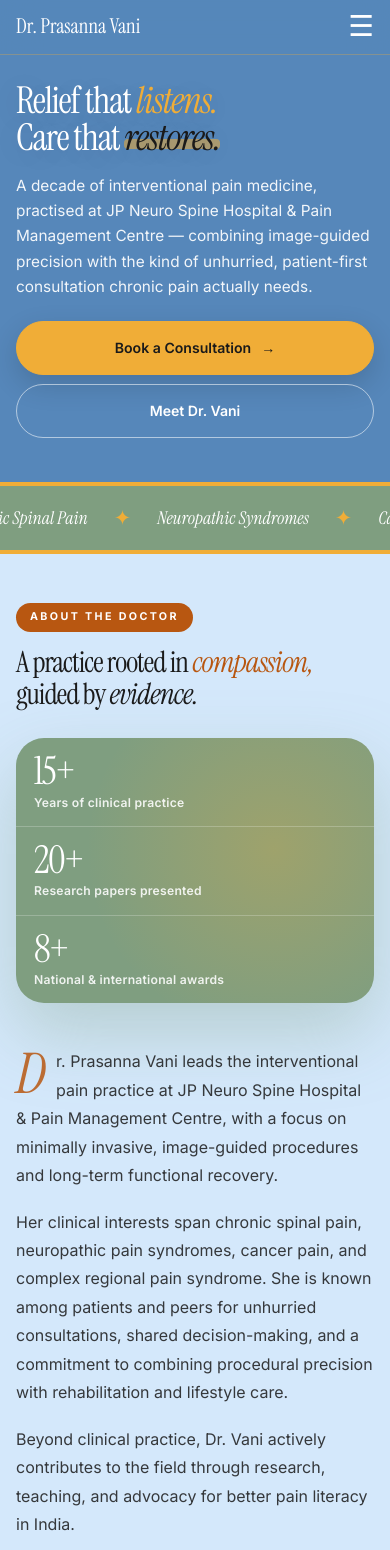
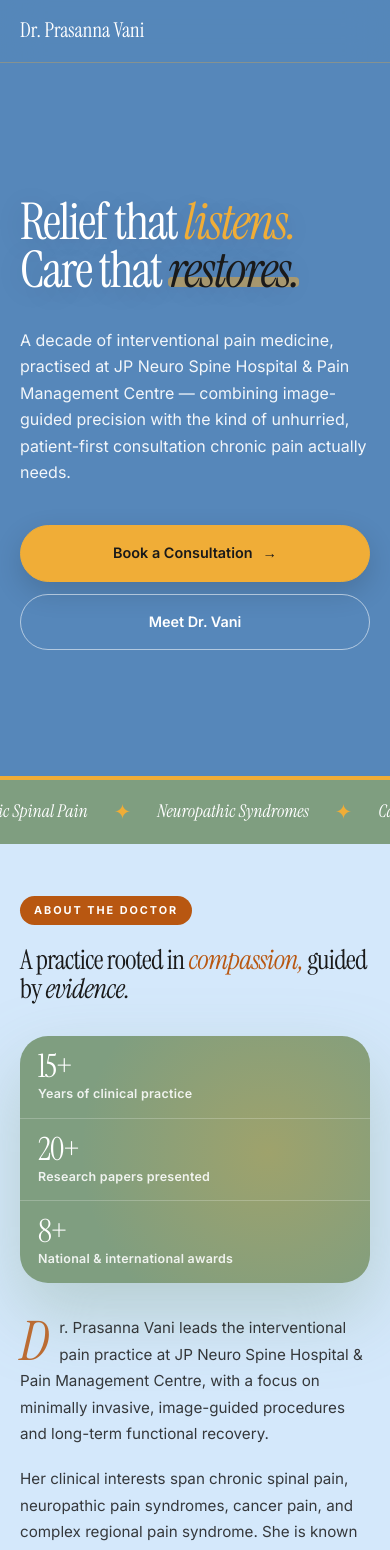
Before and after one commit to JASWANT2001/drprasannavani, a React (Vite) app: page / in a window 390 px wide. Shown: the top 1550 px of the page. Built offline with nearby package versions, Linux system fonts and the light colour scheme.

Commit message:
mobile responsive

```diff
--- a/src/components/Hero.jsx
+++ b/src/components/Hero.jsx
@@ -2,7 +2,7 @@ export default function Hero() {
   return (
     <header className="hero">
       <div className="wrap hero-grid">
-        <div>
+        <div className="hero-text">
           <h1>
             Relief that <span className="italic-gold">listens.</span>
             <br />
@@ -37,6 +37,27 @@ export default function Hero() {
           </div>
         </div>
       </div>
+
+      <div className="hero-marquee" aria-hidden="true">
+        <div className="marquee-track">
+          <span>
+            Chronic Spinal Pain <i className="star">✦</i>{' '}
+            Neuropathic Syndromes <i className="star">✦</i>{' '}
+            Cancer Pain <i className="star">✦</i>{' '}
+            CRPS <i className="star">✦</i>{' '}
+            Headache Disorders <i className="star">✦</i>{' '}
+            Image-Guided Interventions <i className="star">✦</i>
+          </span>
+          <span>
+            Chronic Spinal Pain <i className="star">✦</i>{' '}
+            Neuropathic Syndromes <i className="star">✦</i>{' '}
+            Cancer Pain <i className="star">✦</i>{' '}
+            CRPS <i className="star">✦</i>{' '}
+            Headache Disorders <i className="star">✦</i>{' '}
+            Image-Guided Interventions <i className="star">✦</i>
+          </span>
+        </div>
+      </div>
     </header>
   )
 }
--- a/src/components/Marquee.jsx
+++ b/src/components/Marquee.jsx
@@ -1,6 +1,6 @@
 export default function Marquee() {
   return (
-    <div className="marquee" aria-hidden="true">
+    <div className="marquee marquee-standalone" aria-hidden="true">
       <div className="marquee-track">
         <span>
           Chronic Spinal Pain <i className="star">✦</i>{' '}
--- a/src/components/Navbar.jsx
+++ b/src/components/Navbar.jsx
@@ -1,42 +1,35 @@
 import { useState, useEffect } from 'react'
+
+const NAV_ITEMS = [
+  { href: '#about',       label: 'About' },
+  { href: '#papers',      label: 'Research Papers' },
+  { href: '#awards',      label: 'Awards & Honours' },
+  { href: '#memberships', label: 'Memberships' },
+  { href: '#pain-app',    label: 'Pain App' },
+  { href: '#partner',     label: 'Partner Hospital' },
+  { href: '#centre',      label: 'Pain Centre' },
+]
 
 export default function Navbar() {
   const [scrolled, setScrolled] = useState(false)
-  const [menuOpen, setMenuOpen] = useState(false)
 
   useEffect(() => {
-    const handler = () => setScrolled(window.scrollY > 40)
-    window.addEventListener('scroll', handler, { passive: true })
-    return () => window.removeEventListener('scroll', handler)
+    const h = () => setScrolled(window.scrollY > 40)
+    window.addEventListener('scroll', h, { passive: true })
+    return () => window.removeEventListener('scroll', h)
   }, [])
-
-  const closeMenu = () => setMenuOpen(false)
 
   return (
     <nav id="topnav" className={scrolled ? 'scrolled' : ''}>
       <div className="nav-inner">
         <a href="#" className="logo"><b>Dr. Prasanna Vani</b></a>
-
-        <div className={`nav-links${menuOpen ? ' open' : ''}`} id="navLinks">
-          <a href="#about"       onClick={closeMenu}>About</a>
-          <a href="#papers"      onClick={closeMenu}>Papers</a>
-          <a href="#awards"      onClick={closeMenu}>Awards</a>
-          <a href="#memberships" onClick={closeMenu}>Memberships</a>
-          <a href="#pain-app"    onClick={closeMenu}>Pain App</a>
-          <a href="#partner"     onClick={closeMenu}>Partner</a>
-          <a href="#centre"      onClick={closeMenu}>Centre</a>
-          <a href="#contact"     onClick={closeMenu} className="cta-nav mobile-cta">Book Consultation</a>
+        <div className="nav-links">
+          {NAV_ITEMS.map(item => (
+            <a key={item.href} href={item.href} className="nav-item">{item.label}</a>
+          ))}
         </div>
-
         <div className="nav-right">
-          <a href="#contact" className="cta-nav desktop-cta">Book Consultation</a>
-          <button
-            className="hamburger"
-            aria-label="Menu"
-            onClick={() => setMenuOpen(o => !o)}
-          >
-            ☰
-          </button>
+          <a href="#contact" className="cta-nav">Book Consultation</a>
         </div>
       </div>
     </nav>
--- a/src/index.css
+++ b/src/index.css
@@ -23,23 +23,41 @@ h1,h2,h3,h4,.serif{font-family:var(--display);font-weight:400;letter-spacing:-.0
 .wrap{max-width:1560px;margin:0 auto;padding:0 56px}
 
 /* ============ NAV ============ */
-nav{position:fixed;top:0;left:0;right:0;z-index:100;background:rgba(86,135,186,.75);backdrop-filter:blur(20px);-webkit-backdrop-filter:blur(20px);border-bottom:1px solid rgba(240,173,55,.3);transition:all .3s}
+nav{position:fixed;top:0;left:0;right:0;z-index:300;background:rgba(86,135,186,.75);backdrop-filter:blur(20px);-webkit-backdrop-filter:blur(20px);border-bottom:1px solid rgba(240,173,55,.3);transition:all .3s}
 nav.scrolled{background:rgba(86,135,186,.95);box-shadow:0 4px 24px rgba(0,0,0,.15)}
 .nav-inner{max-width:1560px;margin:0 auto;padding:16px 56px;display:grid;grid-template-columns:1fr auto 1fr;align-items:center}
 .logo{font-family:var(--display);font-size:1.5rem;color:var(--white);display:flex;align-items:center;gap:10px}
 .logo b{font-weight:400}
 .logo .dot{width:10px;height:10px;border-radius:50%;background:var(--gold);box-shadow:0 0 16px var(--gold);animation:glow 2s infinite}
 @keyframes glow{0%,100%{box-shadow:0 0 16px var(--gold)}50%{box-shadow:0 0 28px var(--gold)}}
-.nav-links{display:flex;gap:28px;align-items:center}
-.nav-links a{font-size:1.2rem;font-weight:400;font-family:var(--display);color:var(--white);transition:color .2s;position:relative}
-.nav-links a:hover{color:var(--gold)}
-.nav-links a:not(.cta-nav)::after{content:'';position:absolute;left:0;bottom:-6px;width:0;height:2px;background:var(--gold);transition:width .25s}
-.nav-links a:not(.cta-nav):hover::after{width:100%}
+/* Desktop nav */
+.nav-links{display:flex;gap:28px;align-items:center;justify-content:center}
+.nav-links .nav-item{font-size:1.1rem;font-weight:400;font-family:var(--display);color:var(--white);transition:color .2s;position:relative;text-decoration:none}
+.nav-links .nav-item:hover{color:var(--gold)}
+.nav-links .nav-item::after{content:'';position:absolute;left:0;bottom:-6px;width:0;height:2px;background:var(--gold);transition:width .25s}
+.nav-links .nav-item:hover::after{width:100%}
+/* mobile sidebar — hidden on desktop */
+.mob-sidebar,.mob-overlay,.fn-overlay{display:none}
 .cta-nav{background:var(--gold);color:var(--ink)!important;padding:12px 24px;border-radius:100px;font-weight:700;font-size:.82rem;transition:.2s;box-shadow:0 6px 18px rgba(0,0,0,.18);border:1.5px solid var(--gold)}
 .cta-nav:hover{background:transparent;color:var(--gold)!important;border-color:var(--gold);box-shadow:none}
 .nav-right{display:flex;justify-content:flex-end;align-items:center;gap:14px}
 .mobile-cta{display:none!important}
-.hamburger{display:none;background:none;border:none;color:var(--white);font-size:1.8rem;cursor:pointer;line-height:1}
+/* Animated hamburger — 3 bars → X */
+.hamburger{
+  display:none;background:none;border:none;cursor:pointer;
+  width:28px;height:20px;
+  flex-direction:column;justify-content:space-between;
+  padding:0;flex-shrink:0;
+}
+.hamburger span{
+  display:block;width:100%;height:2px;
+  background:var(--white);border-radius:2px;
+  transition:transform .3s cubic-bezier(.4,0,.2,1), opacity .25s, width .3s;
+  transform-origin:center;
+}
+.hamburger.active span:nth-child(1){transform:translateY(9px) rotate(45deg)}
+.hamburger.active span:nth-child(2){opacity:0;transform:scaleX(0)}
+.hamburger.active span:nth-child(3){transform:translateY(-9px) rotate(-45deg)}
 
 /* ============ COMMON ============ */
 section{position:relative;overflow:hidden}
@@ -106,6 +124,7 @@ section{position:relative;overflow:hidden}
 .f2 .label{color:rgba(255,255,255,.95)}
 .f2 .deco{color:var(--white)}
 @keyframes float{0%,100%{transform:translateY(0) rotate(var(--rot,0deg))}50%{transform:translateY(-14px) rotate(var(--rot,0deg))}}
+.hero-marquee{display:none;overflow:hidden;background:var(--green);padding:20px 0;border-top:4px solid var(--gold);width:100%}
 
 /* ============ GREEN MARQUEE ============ */
 .marquee{background:var(--green);color:var(--white);overflow:hidden;padding:22px 0;border-top:4px solid var(--gold);border-bottom:4px solid var(--gold)}
@@ -301,10 +320,19 @@ footer .wrap{position:relative;z-index:1}
 
 /* ============ RESPONSIVE ============ */
 
+/* ── Tablet ≤1199px — nav compression ─────── */
+@media(max-width:1199px){
+  .nav-links{gap:22px}
+  .nav-links .nav-item{font-size:.95rem}
+}
+
 /* ── Small laptops ≤1100px ──────────────────── */
 @media(max-width:1100px){
   .wrap{padding:0 40px}
   .nav-inner{padding:16px 40px}
+  .nav-links{gap:14px}
+  .nav-links .nav-item{font-size:.86rem}
+  .cta-nav{padding:10px 18px;font-size:.78rem}
   .hero-grid{gap:60px}
   .about-grid{gap:60px}
   .app-grid{gap:60px}
@@ -314,7 +342,15 @@ footer .wrap{position:relative;z-index:1}
 
 /* ── Tablet landscape ≤900px ────────────────── */
 @media(max-width:900px){
-  .hero-grid,.about-grid,.app-grid,.centre-grid,.contact-grid{grid-template-columns:1fr;gap:44px}
+  .nav-inner{grid-template-columns:1fr}
+  .nav-links{display:none}
+  .nav-right{display:none}
+  .hero-grid,.about-grid,.app-grid,.centre-grid,.contact-grid{grid-template-columns:1fr;gap:36px}
+  .app-grid{gap:64px}
+  .app-phone-col{order:-1;padding-top:36px}
+  .contact-grid .form-card{order:-1}
+  .contact-grid .cinfo{order:0}
+  .hero h1{font-size:clamp(4rem,11vw,6.5rem);line-height:1.0}
   .hero{padding:120px 0 70px;min-height:auto}
   .hero-visual{min-height:320px;margin-top:0}
   .portrait-card{width:min(260px,75%);margin:0 auto}
@@ -331,152 +367,209 @@ footer .wrap{position:relative;z-index:1}
   .centre-viz{min-height:auto}
 }
 
-/* ── Hamburger + tablet portrait ≤768px ─────── */
+/* ── Mobile ≤768px ──────────────────────────────── */
 @media(max-width:768px){
-  .nav-inner{padding:13px 28px;grid-template-columns:1fr 1fr}
-  .nav-links{display:none;position:absolute;top:100%;left:0;right:0;background:var(--blue);flex-direction:column;padding:22px 28px;gap:14px;border-top:2px solid var(--gold);box-shadow:0 16px 40px rgba(0,0,0,.2);z-index:200}
-  .nav-links.open{display:flex}
-  .hamburger{display:block}
-  .desktop-cta{display:none}
-  .mobile-cta{display:flex!important}
-  .nav-links a{font-size:1rem;padding:4px 0}
+  /* ====== Navbar2 - Hidden ======
+  html{scroll-padding-top:120px}
+  .nav-inner{
+    display:flex;flex-wrap:wrap;align-items:center;
+    padding:12px 24px 0;gap:0;
+  }
+  .logo{flex:1;font-size:1.3rem}
+  .nav-right{display:flex;flex-shrink:0}
+  .cta-nav{padding:8px 14px;font-size:.74rem;letter-spacing:0}
+  .nav-links{
+    flex:0 0 100%;order:3;
+    justify-content:flex-start;gap:0;
+    overflow-x:auto;-webkit-overflow-scrolling:touch;scrollbar-width:none;
+    border-top:1px solid rgba(255,255,255,.18);
+    padding:8px 0 10px;margin-top:8px;
+  }
+  .nav-links::-webkit-scrollbar{display:none}
+  .nav-links .nav-item{
+    white-space:nowrap;flex-shrink:0;
+    font-size:.76rem;padding:7px 12px;
+  }
+  ====== End Navbar2 ====== */
   .awards-grid{grid-template-columns:1fr 1fr}
   .mem-grid{grid-template-columns:repeat(3,1fr)}
   .partner-grid{grid-template-columns:1fr}
 }
 
-/* ── Large phones ≤680px ────────────────────── */
+/* ═══════════════════════════════════════════════
+   MOBILE TYPOGRAPHY — set once here, consistent
+   across all phone sizes.
+   Scale:
+     H1 hero  : clamp(2.6rem, 12vw, 4rem)
+     H2 section: clamp(1.7rem, 6vw, 2.1rem)
+     H3 card  : 1.05rem
+     lead text: 1rem
+     body text: 0.95rem
+     small    : 0.82rem
+     tag/label: 0.68rem
+   ═══════════════════════════════════════════════ */
+
+/* ── Large phones ≤680px  (typography foundation) ── */
 @media(max-width:680px){
   .wrap{padding:0 20px}
-  .nav-inner{padding:12px 20px}
-  .sec-sky{padding:56px 0}
+  .nav-inner{padding:10px 20px 0}
+  .sec-sky{padding:60px 0}
   footer{padding:52px 0 26px}
-  .sec-head{margin-bottom:28px}
-  .sec-head .tag{font-size:.67rem;padding:6px 14px;margin-bottom:14px}
-  .sec-head h2{font-size:clamp(1.9rem,7vw,2.8rem);line-height:1.1}
-  .sec-head .sub{font-size:.93rem;margin-top:12px}
+
+  /* Section heads — 40px below heading matches all grid gaps */
+  .sec-head{margin-bottom:40px}
+  .sec-head .tag{font-size:.68rem;letter-spacing:.18em;padding:6px 14px;margin-bottom:20px}
+  .sec-head h2{font-size:clamp(1.7rem,6vw,2.1rem);line-height:1.08;letter-spacing:-.025em}
+  .sec-head .sub{font-size:.95rem;margin-top:16px;line-height:1.65}
+
+  /* All major content gaps = 40px (equals sec-head margin-bottom) */
+  .about-grid,.app-grid,.centre-grid,.contact-grid{gap:40px}
+  .treat-grid{gap:20px}
+  .awards-grid,.mem-grid,.partner-grid{gap:16px}
+
+  /* Buttons */
+  .btn{padding:14px 26px;font-size:.9rem}
 
   /* Hero */
   .hero{padding:94px 0 50px}
+  .hero-grid{text-align:left}
   .hero-visual{min-height:240px}
   .portrait-card{width:min(210px,68%)}
   .f1,.f2{display:none}
-  .hero-lead{font-size:1.02rem;margin-bottom:26px;max-width:100%}
-  .hero-actions{gap:10px}
+  .hero h1{font-size:clamp(2.8rem,10.5vw,4.2rem);line-height:1.0}
+  .hero-lead{font-size:1rem;line-height:1.65;margin-bottom:28px;max-width:100%}
+  .hero-actions{align-items:stretch;gap:10px}
 
-  /* About — stat stack */
+  /* About */
   .stat-row{padding:18px 24px;flex-direction:column;align-items:flex-start;gap:3px}
-  .stat-row .num{font-size:clamp(2.4rem,8vw,3.2rem)}
-  .stat-row .lbl{text-align:left;max-width:100%;font-size:.76rem;letter-spacing:.02em}
-  .about-text p:first-child::first-letter{font-size:4rem;padding:6px 12px 0 0}
+  .stat-row .num{font-size:clamp(2rem,7.5vw,2.6rem)}
+  .stat-row .lbl{text-align:left;max-width:100%;font-size:.78rem;letter-spacing:.02em}
+  .about-text p{font-size:.95rem;line-height:1.75;margin-bottom:18px}
+  .about-text p:first-child::first-letter{font-size:3.8rem;padding:6px 12px 0 0}
   .specialties{gap:7px;margin-top:20px}
-  .specialties span{padding:7px 14px;font-size:.77rem}
+  .specialties span{padding:7px 14px;font-size:.78rem}
 
   /* Papers */
   .paper-trigger{padding:22px 0;gap:14px}
-  .paper-ttl{font-size:.98rem;line-height:1.35}
+  .paper-ttl{font-size:.97rem;line-height:1.38}
   .pyr{font-size:1.1rem}
   .paper-arrow{font-size:1.1rem}
   .acc-open .paper-body{max-height:240px}
   .paper-body-inner{padding:4px 0 22px;gap:12px}
+  .paper-venue{font-size:.88rem}
+  .pill{font-size:.64rem;padding:6px 14px}
 
   /* Awards */
   .awards-grid{grid-template-columns:1fr 1fr}
   .award{min-height:auto;padding:24px 18px}
   .ribbon{font-size:1.5rem;margin-bottom:14px}
-  .award h3{font-size:1rem;line-height:1.3}
-  .award p{font-size:.83rem}
-  .yr-tag{font-size:.67rem;padding:5px 12px;margin-top:14px}
+  .award h3{font-size:1.05rem;line-height:1.3}
+  .award p{font-size:.85rem;line-height:1.58}
+  .yr-tag{font-size:.68rem;padding:5px 12px;margin-top:14px}
 
   /* Memberships */
   .mem-grid{grid-template-columns:1fr 1fr}
   .mem{padding:24px 18px}
   .mem .gk{font-size:2rem;margin-bottom:10px}
-  .mem b{font-size:1rem}
-  .mem small{font-size:.8rem}
+  .mem b{font-size:1.05rem}
+  .mem small{font-size:.82rem}
 
   /* Pain App */
-  .app-grid{gap:32px}
+  .app-phone-col{padding-top:20px;padding-bottom:20px}
   .feature{gap:16px;padding:22px 0}
   .fnum{font-size:1.8rem;min-width:44px}
-  .feature b{font-size:1.1rem;margin-bottom:4px}
-  .feature p{font-size:.9rem}
-  .app-cta{gap:10px}
+  .feature b{font-size:1.05rem;margin-bottom:4px}
+  .feature p{font-size:.92rem;line-height:1.65}
+  .app-cta{gap:10px;justify-content:center}
+  .app-cta .btn{font-size:.8rem;padding:10px 18px}
+  .app-cta .btn-ghost-d{display:none}
   .phone{width:min(280px,80vw);margin-top:0}
   .phone-screen{min-height:450px;padding:42px 18px 22px}
-  .phone-screen h3{font-size:1.2rem}
+  .phone-screen h3{font-size:1.15rem}
+  .ph-tag{font-size:.64rem}
+  .entry b{font-size:.9rem}
+  .entry small{font-size:.74rem}
 
   /* Partner */
   .partner-grid{grid-template-columns:1fr}
   .pcard{min-height:auto;padding:28px 22px}
+  .pcard .pn{font-size:1rem}
+  .pcard h3{font-size:1.2rem}
+  .pcard p{font-size:.92rem}
   .pcard .arr{width:38px;height:38px;font-size:1rem;top:26px;right:22px}
-  .pcard h3{font-size:1.2rem}
 
   /* Centre */
   .treat-grid{grid-template-columns:1fr}
   .treat{padding:26px 20px}
-  .treat .rn{font-size:2.1rem;margin-bottom:14px}
+  .treat .rn{font-size:2rem;margin-bottom:14px}
+  .treat b{font-size:1.05rem}
+  .treat small{font-size:.82rem}
   .centre-viz{min-height:auto;padding:28px 24px}
-  .centre-viz h3{font-size:1.9rem}
-  .centre-viz .equips{gap:6px;font-size:.84rem}
+  .centre-viz h3{font-size:1.85rem}
+  .centre-viz .equips{gap:6px;font-size:.85rem}
 
   /* Contact */
-  .contact-grid{gap:26px}
   .cinfo .crow{padding:18px 0;gap:14px}
   .cinfo .icon-c{width:42px;height:42px;font-size:.95rem;border-radius:12px}
-  .cinfo .cv{font-size:1.08rem}
-  .cinfo .cl{font-size:.62rem}
+  .cinfo .cl{font-size:.64rem;letter-spacing:.18em}
+  .cinfo .cv{font-size:1.1rem}
   .form-card{padding:28px 20px}
-  .form-title{font-size:1.35rem;margin-bottom:20px}
+  .form-title{font-size:1.3rem;margin-bottom:20px}
   .frow{grid-template-columns:1fr;gap:0}
+  .fg{margin-bottom:22px}
+  .fg label{font-size:.66rem;margin-bottom:8px}
+  .fg input,.fg select,.fg textarea{font-size:.95rem}
 
   /* Marquee */
   .marquee{padding:16px 0}
   .marquee-track{font-size:1.1rem;gap:26px}
   .marquee-track span{gap:26px}
+  .hero-marquee{padding:16px 0}
 
   /* Footer */
   .foot-grid{grid-template-columns:1fr 1fr;gap:28px;margin-bottom:36px}
-  .foot-grid .flogo{font-size:1.45rem;margin-bottom:12px}
-  .foot-grid p{font-size:.86rem;margin-bottom:10px}
-  .foot-grid h5{margin-bottom:14px;font-size:.68rem}
-  .foot-grid a{font-size:.86rem;margin-bottom:8px}
+  .foot-grid .flogo{font-size:1.4rem;margin-bottom:12px}
+  .foot-grid p{font-size:.88rem;line-height:1.65;margin-bottom:10px}
+  .foot-grid h5{font-size:.68rem;margin-bottom:14px}
+  .foot-grid a{font-size:.88rem;margin-bottom:8px}
   .accepting{font-size:.64rem;padding:7px 13px;gap:7px}
-  .foot-base{padding-top:20px;flex-direction:column;align-items:flex-start;gap:12px;font-size:.8rem}
+  .foot-base{padding-top:20px;flex-direction:column;align-items:flex-start;gap:12px;font-size:.82rem}
   .back-top{font-size:.68rem;padding:9px 18px}
 }
 
-/* ── Standard phones ≤480px ─────────────────── */
+/* ── Standard phones ≤480px  (layout only — typography inherits above) ── */
 @media(max-width:480px){
-  .wrap{padding:0 16px}
-  .nav-inner{padding:11px 16px}
+  .nav-inner{padding:15px 20px}
   .logo{font-size:1.28rem}
-  .sec-sky{padding:48px 0}
+  .sec-sky{padding:52px 0}
   footer{padding:44px 0 22px}
-  .sec-head h2{font-size:clamp(1.75rem,7.5vw,2.3rem)}
-  .sec-head .sub{font-size:.9rem}
+  .sec-head{margin-bottom:32px}
+  .sec-head h2{font-size:clamp(1.65rem,7vw,2rem)}
+  .about-grid,.app-grid,.centre-grid,.contact-grid{gap:32px}
+  .treat-grid{gap:16px}
 
-  /* Hero — portrait hidden, full-width CTA buttons */
-  .hero{padding:82px 0 44px}
-  .hero h1{font-size:clamp(2.2rem,9.5vw,3rem);margin-bottom:16px;line-height:1.01}
-  .hero-lead{font-size:.96rem;margin-bottom:22px}
-  .hero-actions{flex-direction:column;gap:9px;width:100%}
-  .hero-actions a{width:100%;justify-content:center;text-align:center;padding:15px 24px}
+  /* Hero — full-screen layout */
+  .hero{min-height:100svh;min-height:100dvh;padding:72px 0 0;flex-direction:column;align-items:stretch}
+  .hero .wrap.hero-grid{flex:1;align-content:center}
+  .hero-marquee{display:block}
+  .marquee-standalone{display:none}
+  .hero-grid{text-align:left}
+  .hero h1{font-size:clamp(2.6rem,13vw,4rem);margin-bottom:32px;line-height:.96}
+  .hero-lead{margin-bottom:40px}
+  .hero-actions{flex-direction:column;align-items:stretch;gap:12px;width:100%}
+  .hero-actions a{width:100%;justify-content:center;text-align:center;padding:16px 24px}
   .hero-visual{display:none}
 
   /* About */
   .stat-row{padding:14px 18px}
-  .about-text p:first-child::first-letter{font-size:3.5rem;padding:4px 10px 0 0}
-  .about-text p{font-size:1rem;margin-bottom:18px}
+  .about-text p:first-child::first-letter{font-size:3.4rem;padding:4px 10px 0 0}
   .specialties span{padding:6px 12px;font-size:.74rem}
 
   /* Papers */
   .paper-trigger{padding:18px 0;gap:10px}
-  .paper-ttl{font-size:.9rem}
-  .pyr{font-size:1rem}
   .acc-open .paper-body{max-height:260px}
 
-  /* Awards — single column */
+  /* Awards */
   .awards-grid{grid-template-columns:1fr}
   .award{padding:22px 16px}
   .ribbon{font-size:1.4rem;margin-bottom:12px}
@@ -488,41 +581,27 @@ footer .wrap{position:relative;z-index:1}
 
   /* Pain App */
   .feature{gap:14px;padding:18px 0}
-  .fnum{font-size:1.6rem;min-width:38px}
-  .feature b{font-size:1.05rem}
-  .feature p{font-size:.88rem}
-  .app-cta{flex-direction:column}
-  .app-cta a{width:100%;justify-content:center;padding:14px 22px}
+  .app-cta{flex-direction:row;flex-wrap:wrap}
+  .app-cta a{width:auto;padding:10px 16px;font-size:.78rem}
   .phone{width:min(260px,86vw)}
   .phone-screen{min-height:420px;padding:40px 16px 20px}
   .phone-screen h3{font-size:1.1rem;margin:8px 0 18px}
   .scale{gap:5px;margin-bottom:20px}
   .entry{padding:12px 14px;margin-bottom:8px}
-  .entry b{font-size:.88rem}
 
   /* Partner */
   .pcard{padding:24px 18px}
-  .pcard h3{font-size:1.15rem}
-  .pcard p{font-size:.88rem}
 
   /* Centre */
   .treat{padding:22px 18px}
-  .treat .rn{font-size:1.9rem}
-  .treat b{font-size:1rem}
   .centre-viz{padding:24px 18px}
-  .centre-viz h3{font-size:1.65rem}
+  .centre-viz h3{font-size:1.7rem}
 
   /* Contact */
-  .contact-grid{gap:20px}
   .cinfo .crow{padding:15px 0;gap:12px}
   .cinfo .icon-c{width:38px;height:38px;font-size:.88rem;border-radius:10px}
-  .cinfo .cv{font-size:1rem}
-  .form-card{padding:22px 14px}
+  .form-card{padding:24px 20px}
   .form-title{font-size:1.2rem;margin-bottom:16px}
-  .fg{margin-bottom:20px}
-  .fg label{font-size:.64rem;margin-bottom:8px}
-  .fg input,.fg select,.fg textarea{font-size:.96rem}
-  .btn{padding:14px 24px;font-size:.88rem}
 
   /* Footer */
   .foot-grid{grid-template-columns:1fr;gap:26px;margin-bottom:26px}
@@ -530,27 +609,35 @@ footer .wrap{position:relative;z-index:1}
   .accepting::before{width:7px;height:7px}
 }
 
-/* ── Very small phones ≤360px ───────────────── */
+/* ── Very small phones ≤360px  (minimal tweaks only) ── */
 @media(max-width:360px){
-  .wrap{padding:0 14px}
-  .nav-inner{padding:10px 14px}
+  .nav-inner{padding:14px 20px}
   .logo{font-size:1.15rem}
   .hamburger{font-size:1.6rem}
   .sec-sky{padding:44px 0}
   footer{padding:40px 0 20px}
-  .sec-head h2{font-size:clamp(1.6rem,7.5vw,2rem)}
-  .sec-head .sub{font-size:.86rem}
-  .hero{padding:78px 0 40px}
-  .hero h1{font-size:clamp(2rem,9.5vw,2.6rem)}
-  .hero-lead{font-size:.92rem;margin-bottom:20px}
+  .sec-head{margin-bottom:28px}
+  .sec-head h2{font-size:clamp(1.5rem,7vw,1.85rem)}
+  .sec-head .sub{font-size:.9rem}
+  .about-grid,.app-grid,.centre-grid,.contact-grid{gap:28px}
+  .treat-grid{gap:14px}
+
+  .hero{padding:68px 0 0}
+  .hero h1{font-size:clamp(2.2rem,13vw,3.4rem);margin-bottom:24px}
+  .hero-lead{font-size:.92rem;margin-bottom:32px}
+
   .stat-row{padding:12px 16px}
-  .stat-row .num{font-size:clamp(2.1rem,8.5vw,2.8rem)}
+  .stat-row .num{font-size:clamp(1.8rem,8vw,2.4rem)}
+
   .mem-grid{grid-template-columns:1fr}
   .awards-grid{grid-template-columns:1fr}
+
   .phone{width:min(240px,88vw)}
   .phone-screen{min-height:390px;padding:38px 14px 18px}
+
   .foot-grid{grid-template-columns:1fr}
-  .btn{padding:13px 20px;font-size:.84rem}
+
+  .btn{padding:13px 20px;font-size:.86rem}
   .cinfo .icon-c{width:34px;height:34px;font-size:.82rem;border-radius:8px}
-  .form-card{padding:20px 12px}
+  .form-card{padding:20px 20px}
 }
```
Also changed, not shown: 5 other files (tests, documents, lock files or other folders).
